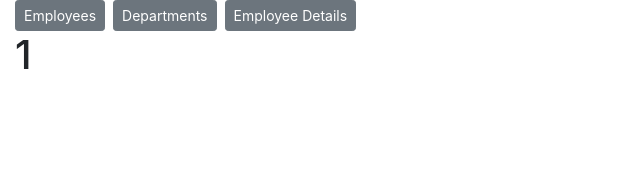
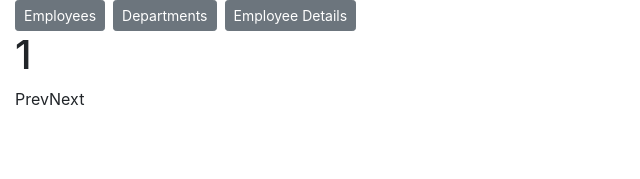
Before and after one commit to Misbah-Mushtaq/angular-prep, an Angular app: page /departmentDetails/1 in a window 1280 px wide. Shown: the top 179 px of the page, without its empty margins (0-640 px from the left). Built offline with nearby package versions, Linux system fonts and the light colour scheme.

Commit message:
WIP on Routing and Navigation - Handle navigation from prev next

```diff
--- a/src/app/department-details/department-details.component.html
+++ b/src/app/department-details/department-details.component.html
@@ -1,3 +1,6 @@
 <div>
-    <h1>{{departmentId}}</h1>
+  <h1>{{ departmentId }}</h1>
+  <a (click)="goPrev()">Prev</a>
+  <a (click)="goNext()">Next</a>
+  <!-- <button></button> -->
 </div>
--- a/src/app/department-details/department-details.component.ts
+++ b/src/app/department-details/department-details.component.ts
@@ -1,17 +1,30 @@
-import { Component, OnInit } from '@angular/core';
-import { ActivatedRoute } from '@angular/router';
+import { Component, OnInit } from '@angular/core'
+import { ActivatedRoute, ParamMap, Router } from '@angular/router'
 @Component({
   selector: 'app-department-details',
   templateUrl: './department-details.component.html',
   styleUrls: ['./department-details.component.sass']
 })
 export class DepartmentDetailsComponent implements OnInit {
-  public departmentId:any;
-  constructor(private route: ActivatedRoute) { }
+  public departmentId: any
+  constructor (private route: ActivatedRoute, private router: Router) {}
 
-  ngOnInit(): void {
-    let id = parseInt(this.route.snapshot.paramMap.get('id')!)
-    this.departmentId = id;
+  ngOnInit (): void {
+    // let id = parseInt(this.route.snapshot.paramMap.get('id')!)
+    // this.departmentId = id;
+    this.route.paramMap.subscribe((params: ParamMap) => {
+      let id = parseInt(params.get('id')!)
+      this.departmentId = id
+    })
   }
 
+  goPrev (): void {
+    let prevId = this.departmentId - 1
+    this.router.navigate(['/departmentDetails', prevId])
+  }
+
+  goNext (): void {
+    let nextId = this.departmentId + 1
+    this.router.navigate(['/departmentDetails', nextId])
+  }
 }
```
